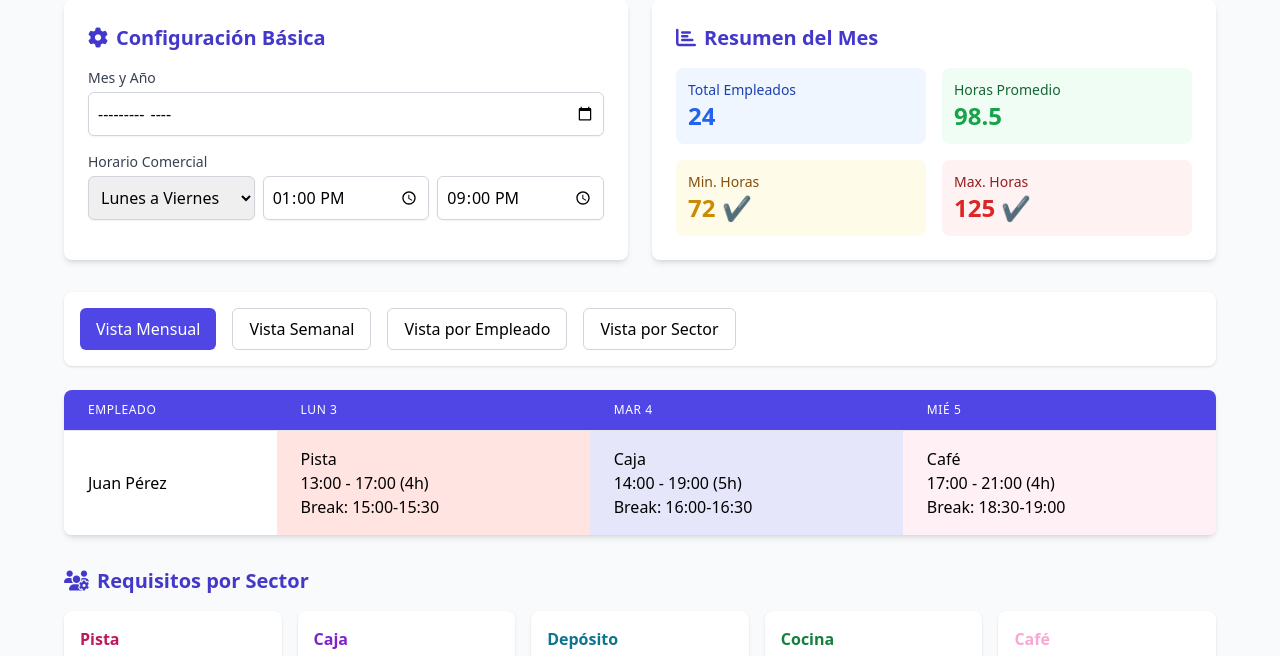
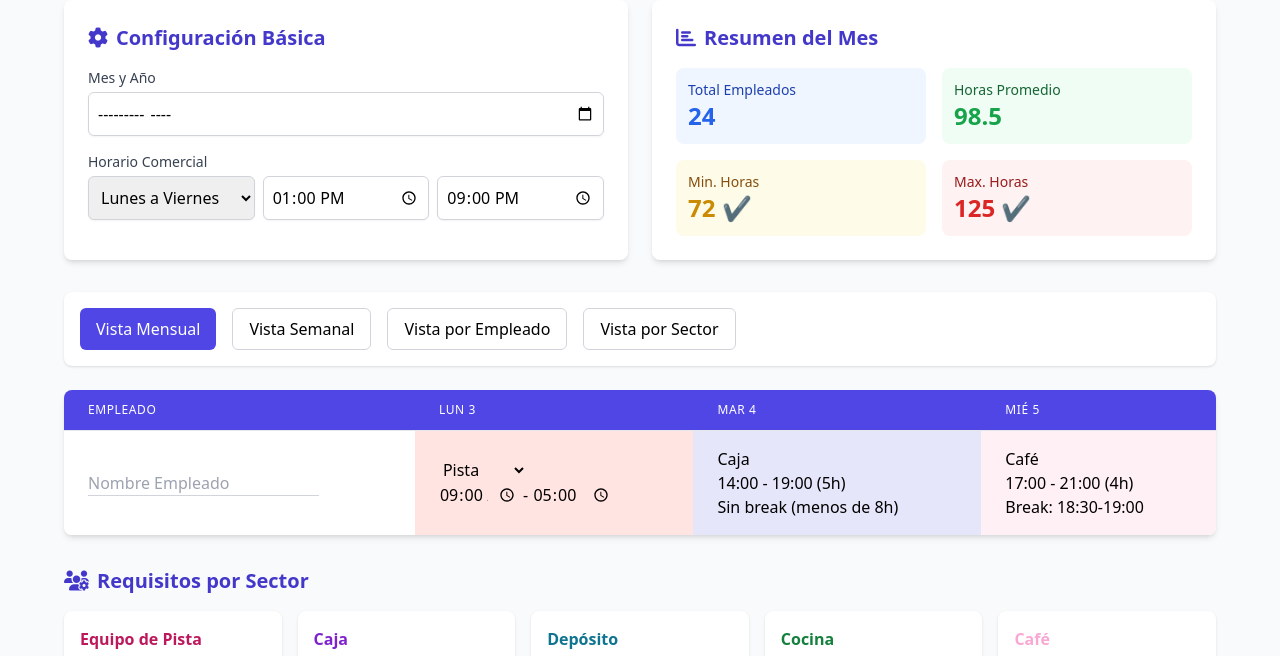
Before and after one commit to amancayam/prueba, a plain HTML site: page index.html in a window 1280 px wide. Shown: the part 84-740 px from the top of the page. Drawn offline with nearby package versions, Linux system fonts and the light colour scheme.

Commit message:
otra prueba 2

```diff
--- a/index.html
+++ b/index.html
@@ -18,7 +18,7 @@
 <body class="bg-gray-50 p-6">
   <div class="max-w-6xl mx-auto">
     <h1 class="text-3xl font-bold text-indigo-800 mb-6">
-      <i class="fas fa-calendar-alt mr-2"></i>Sistema Automático de Planificación de Horarios
+      <i class="fas fa-calendar-alt mr-2"></i>Sistema de Horarios - TuEmpresa
     </h1>
 
     <div class="grid grid-cols-1 md:grid-cols-2 gap-6 mb-8">
@@ -98,16 +98,24 @@
         <tbody class="bg-white divide-y divide-gray-200">
           <!-- Ejemplo de fila de empleado -->
           <tr>
-            <td class="px-6 py-4 whitespace-nowrap font-medium">Juan Pérez</td>
+            <td class="px-6 py-4 whitespace-nowrap font-medium">
+              <input type="text" class="border-b border-gray-300 bg-transparent" placeholder="Nombre Empleado">
+            </td>
             <td class="px-6 py-4 whitespace-nowrap sector-color-pista">
-              <span class="font-medium">Pista</span><br>
-              13:00 - 17:00 (4h)<br>
-              Break: 15:00-15:30
+              <select class="bg-transparent border-none">
+                <option>Pista</option>
+                <option>Caja</option>
+                <option>Depósito</option>
+                <option>Cocina</option>
+                <option>Café</option>
+              </select><br>
+              <input type="time" value="09:00" class="w-20 bg-transparent border-none"> -
+              <input type="time" value="17:00" class="w-20 bg-transparent border-none">
             </td>
             <td class="px-6 py-4 whitespace-nowrap sector-color-caja">
               <span class="font-medium">Caja</span><br>
               14:00 - 19:00 (5h)<br>
-              Break: 16:00-16:30
+              Sin break (menos de 8h)
             </td>
             <td class="px-6 py-4 whitespace-nowrap sector-color-cafe">
               <span class="font-medium">Café</span><br>
@@ -129,7 +137,7 @@
       <div class="grid grid-cols-1 md:grid-cols-2 lg:grid-cols-5 gap-4">
         <!-- Pista -->
         <div class="bg-white p-4 rounded-lg shadow hover-effect">
-          <h3 class="font-bold text-pink-700 mb-2">Pista</h3>
+          <h3 class="font-bold text-pink-700 mb-2">Equipo de Pista</h3>
           <ul class="text-sm space-y-1">
             <li>1 desde 13:00</li>
             <li>1 desde 14:00</li>
@@ -191,7 +199,7 @@
       </h2>
       <form class="grid grid-cols-1 md:grid-cols-2 lg:grid-cols-4 gap-4">
         <div>
-          <label class="block text-sm font-medium text-gray-700">Nombre Completo</label>
+          <label class="block text-sm font-medium text-gray-700">Empleado</label>
           <input type="text" class="mt-1 block w-full rounded-md border-gray-300 shadow-sm p-2 border">
         </div>
         <div>
```
